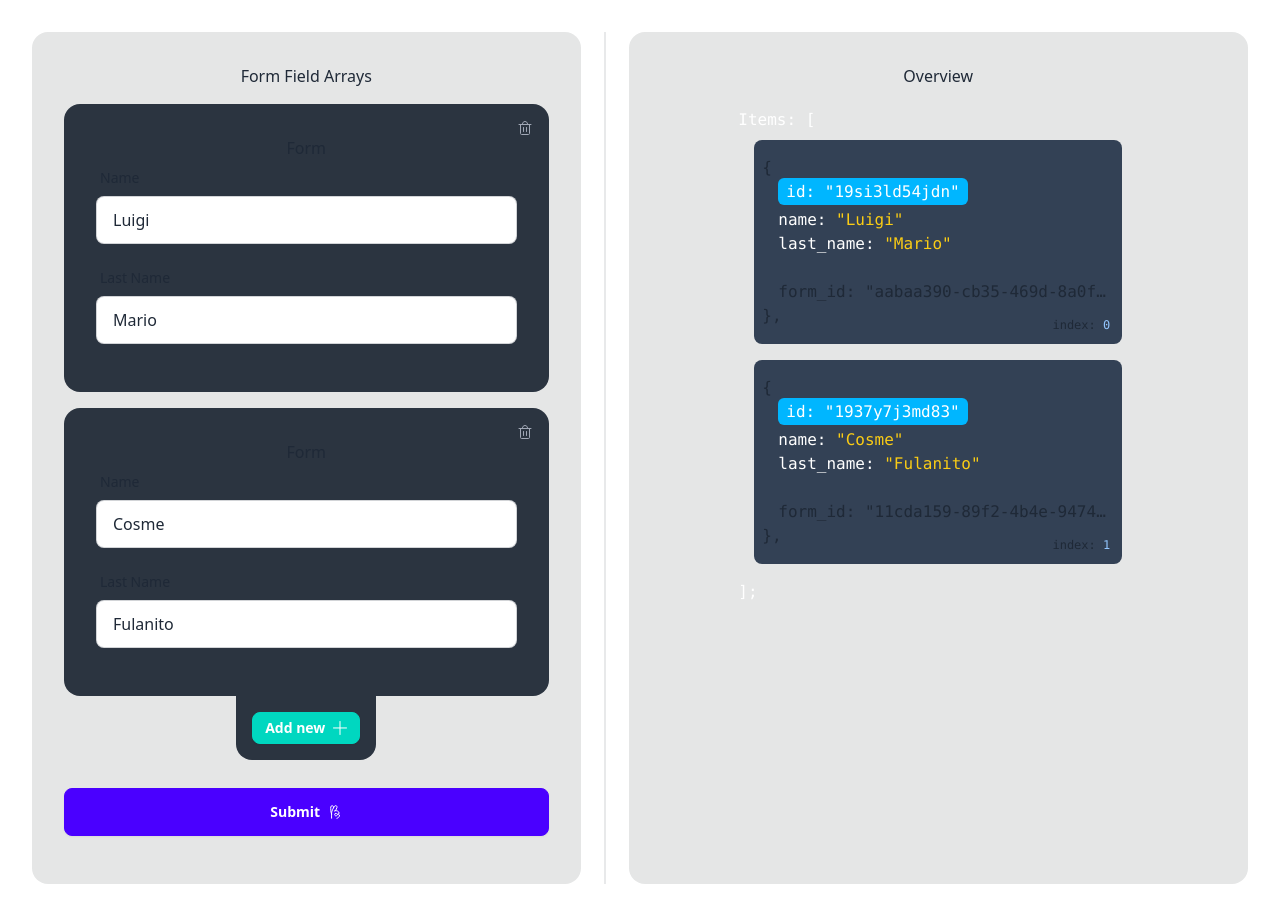
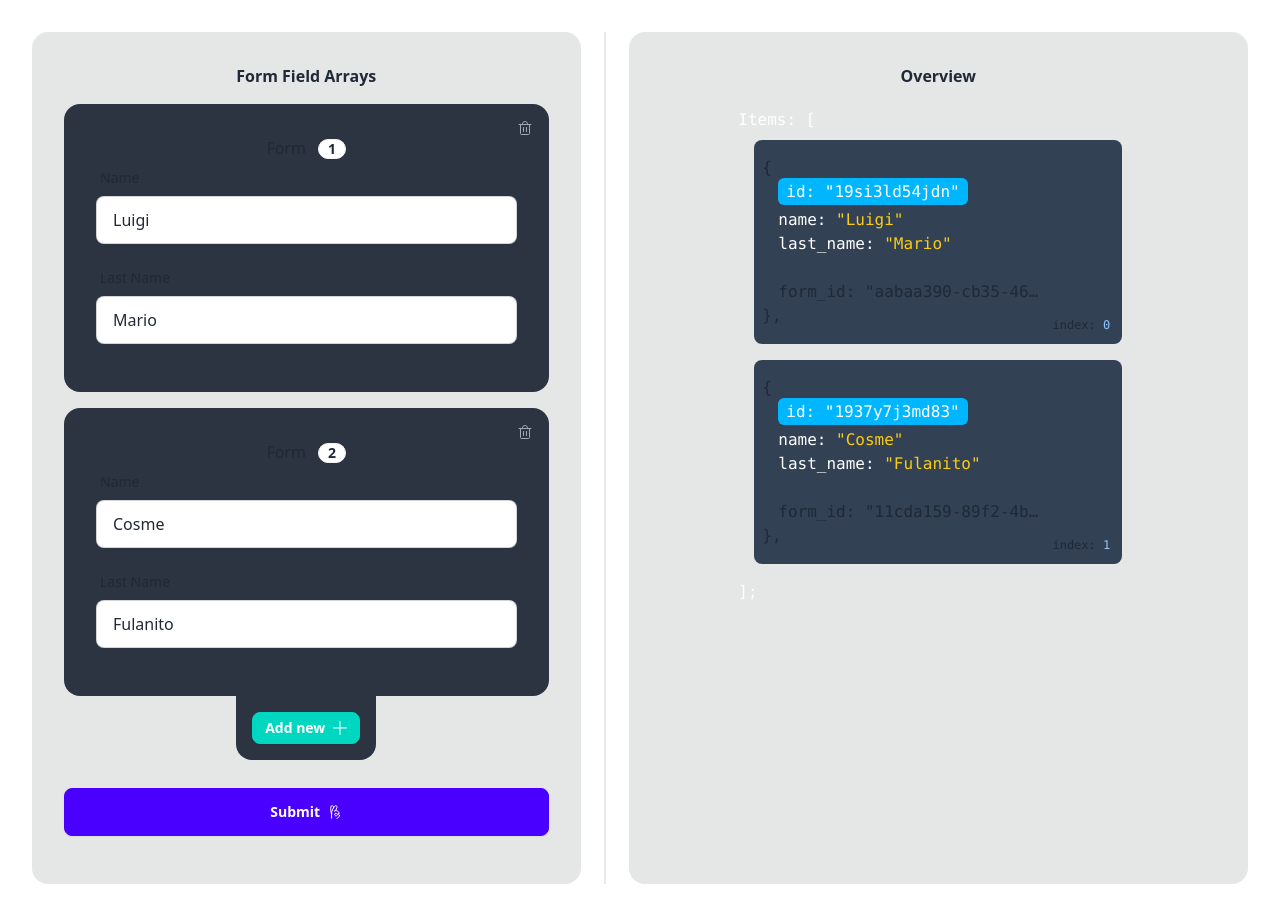
Before and after one commit to nice00xt/form-field-array, a React (Vite) app: page / in a window 1280 px wide. Built offline with nearby package versions, Linux system fonts and the light colour scheme.

Commit message:
Add submit result messages

```diff
--- a/src/components/Form/index.tsx
+++ b/src/components/Form/index.tsx
@@ -37,9 +37,12 @@ type FormProps = {
 };
 
 export const Form = ({ data }: FormProps) => {
+  const [isModalOpen, setOpenModal] = useState<boolean>(false);
   const { handleStoreValues } = useFormValues();
   const [undoIndex, setUndo] = useState<number[] | []>([]);
+
   const [openUndo, setOpenUndo] = useState<boolean>(false);
+  const [formValues, setFormValues] = useState<ItemProps[] | []>([]);
 
   const form = useForm({
     resolver: zodResolver(formSchema),
@@ -55,7 +58,8 @@ export const Form = ({ data }: FormProps) => {
 
   const onSubmit = (values: FormValues) => {
     handleStoreValues(fields);
-    console.log(values);
+    setFormValues(values);
+    setOpenModal(true);
   };
 
   const handleAddNew = () => {
@@ -137,15 +141,15 @@ export const Form = ({ data }: FormProps) => {
           </div>
         )}
 
-        <h2>Form Field Arrays</h2>
+        <h2 className="font-bold">Form Field Arrays</h2>
         <div className="flex flex-col justify-between h-full">
-          <div>
+          <div className="form-container">
             {fields.map((field, index) => {
               if ((field as ItemProps)?._destroy) return null;
 
               return (
-                <div key={field.form_id} className="card bg-neutral mt-4">
-                  <h2>Form</h2>
+                <div key={field.form_id} className="card form-item bg-neutral mt-4">
+                  <h2>Form <span className="font-bold ml-2 badge text-counter" /></h2>
                   {activeFields > 1 && (
                     <button
                       className="btn btn-sm btn-circle btn-ghost absolute right-2 top-2"
@@ -193,6 +197,22 @@ export const Form = ({ data }: FormProps) => {
           </div>
         </div>
       </form>
+
+      <dialog id="my_modal_1" className="modal" open={isModalOpen}>
+        <div className="modal-box">
+          <h3 className="font-bold text-lg text-accent">Information Sent Successfully!</h3>
+          <p className="py-4">(Just imagine that the information was sent; nothing is actually connected to a server 😛)</p>
+          <span className="font-bold">Result:</span>
+          <div className="text-left bg-slate-800 p-4 rounded-lg mt-4">
+            <pre>{JSON.stringify(formValues, null, 2)}</pre>
+          </div>
+          <div className="modal-action">
+            <form method="dialog">
+              <button className="btn" onClick={() => setOpenModal(false)}>Close</button>
+            </form>
+          </div>
+        </div>
+      </dialog>
     </FormProvider>
   );
 };
--- a/src/components/Overview/index.tsx
+++ b/src/components/Overview/index.tsx
@@ -9,7 +9,7 @@ const Overview = () => {
 
   return (
     <div className='w-full flex flex-col items-center'>
-      <h2>Overview</h2>
+      <h2 className="font-bold">Overview</h2>
       <div className="mt-5 text-left w-full lg:max-w-[400px]">
         <pre className='mb-2'><code className='text-white'>Items: [</code></pre>
         {storedValues.map(({ id, name, last_name, _destroy, form_id, touched }: ItemProps, index: number) => {
@@ -45,7 +45,7 @@ const Overview = () => {
                 </pre>
               )}
               <br/>
-              <pre className="w-[%] truncate"><code className='ml-4'>form_id: "{form_id}"</code></pre>
+              <pre className="w-[80%] truncate"><code className='ml-4'>form_id: "{form_id}"</code></pre>
               <pre><code>{`},`}</code></pre>
               <pre className='mb-4 text-[12px] absolute right-[12px] bottom-[-6px]'>
                 <code>index: <span className='text-blue-300'>{index}</span></code>
--- a/src/index.css
+++ b/src/index.css
@@ -16,3 +16,15 @@
   animation-duration: .9s;
   animation-fill-mode: forwards;
 }
+
+.form-container {
+  counter-reset: form-counter;
+}
+
+.form-item {
+  counter-increment: form-counter;
+}
+
+.form-item .text-counter::before {
+  content: counter(form-counter);
+}
```
